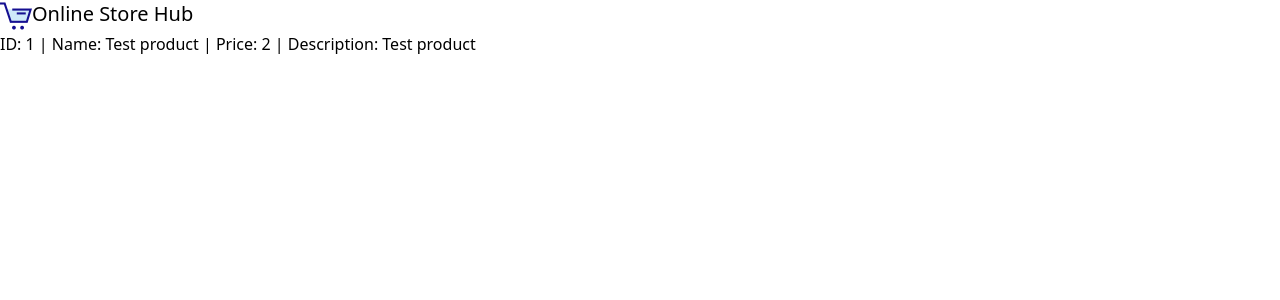
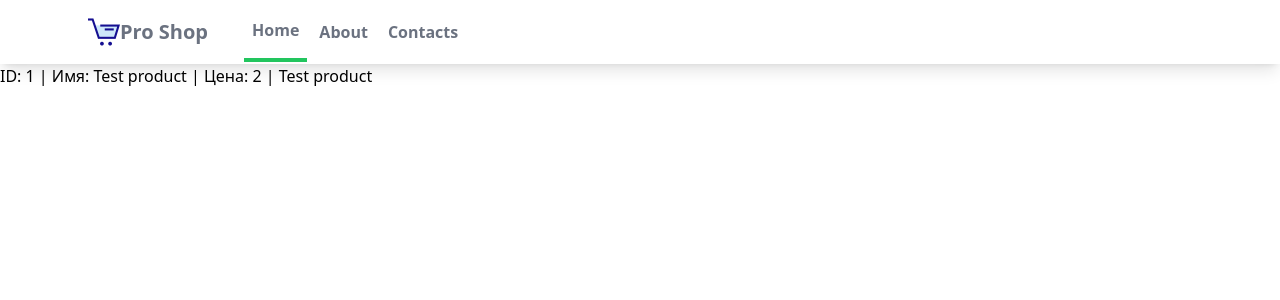
Before and after one commit to Frolov-Andrey2405/OnlineStoreHub, a Django app: template mysite/app/templates/app/index.html in a window 1280 px wide. Shown: the top 300 px of the page. Run offline with Django 4.2, Linux system fonts and the light colour scheme; the template is opened without the code that fills it: values that come from a table or form of the project are taken from there, others are empty; data comes from the database, SQL or seed files in the repository.

Commit message:
NavBar, template structuring

```diff
--- a/mysite/app/static/app/styles.css
+++ b/mysite/app/static/app/styles.css
@@ -538,8 +538,21 @@ video {
   position: static;
 }
 
+.mx-auto {
+  margin-left: auto;
+  margin-right: auto;
+}
+
+.block {
+  display: block;
+}
+
 .flex {
   display: flex;
+}
+
+.hidden {
+  display: none;
 }
 
 .h-8 {
@@ -550,12 +563,105 @@ video {
   width: 2rem;
 }
 
-.text-2xl {
-  font-size: 1.5rem;
-  line-height: 2rem;
+.max-w-6xl {
+  max-width: 72rem;
+}
+
+.items-center {
+  align-items: center;
+}
+
+.justify-between {
+  justify-content: space-between;
+}
+
+.space-x-4 > :not([hidden]) ~ :not([hidden]) {
+  --tw-space-x-reverse: 0;
+  margin-right: calc(1rem * var(--tw-space-x-reverse));
+  margin-left: calc(1rem * calc(1 - var(--tw-space-x-reverse)));
+}
+
+.space-x-7 > :not([hidden]) ~ :not([hidden]) {
+  --tw-space-x-reverse: 0;
+  margin-right: calc(1.75rem * var(--tw-space-x-reverse));
+  margin-left: calc(1.75rem * calc(1 - var(--tw-space-x-reverse)));
+}
+
+.space-x-3 > :not([hidden]) ~ :not([hidden]) {
+  --tw-space-x-reverse: 0;
+  margin-right: calc(0.75rem * var(--tw-space-x-reverse));
+  margin-left: calc(0.75rem * calc(1 - var(--tw-space-x-reverse)));
+}
+
+.space-x-1 > :not([hidden]) ~ :not([hidden]) {
+  --tw-space-x-reverse: 0;
+  margin-right: calc(0.25rem * var(--tw-space-x-reverse));
+  margin-left: calc(0.25rem * calc(1 - var(--tw-space-x-reverse)));
+}
+
+.border {
+  border-width: 1px;
+}
+
+.border-b-4 {
+  border-bottom-width: 4px;
+}
+
+.border-b {
+  border-bottom-width: 1px;
+}
+
+.border-green-500 {
+  --tw-border-opacity: 1;
+  border-color: rgb(34 197 94 / var(--tw-border-opacity));
+}
+
+.bg-white {
+  --tw-bg-opacity: 1;
+  background-color: rgb(255 255 255 / var(--tw-bg-opacity));
+}
+
+.px-4 {
+  padding-left: 1rem;
+  padding-right: 1rem;
+}
+
+.px-2 {
+  padding-left: 0.5rem;
+  padding-right: 0.5rem;
+}
+
+.py-4 {
+  padding-top: 1rem;
+  padding-bottom: 1rem;
 }
 
 .text-xl {
   font-size: 1.25rem;
   line-height: 1.75rem;
 }
+
+.font-bold {
+  font-weight: 700;
+}
+
+.font-semibold {
+  font-weight: 600;
+}
+
+.text-gray-500 {
+  --tw-text-opacity: 1;
+  color: rgb(107 114 128 / var(--tw-text-opacity));
+}
+
+.shadow-lg {
+  --tw-shadow: 0 10px 15px -3px rgb(0 0 0 / 0.1), 0 4px 6px -4px rgb(0 0 0 / 0.1);
+  --tw-shadow-colored: 0 10px 15px -3px var(--tw-shadow-color), 0 4px 6px -4px var(--tw-shadow-color);
+  box-shadow: var(--tw-ring-offset-shadow, 0 0 #0000), var(--tw-ring-shadow, 0 0 #0000), var(--tw-shadow);
+}
+
+@media (min-width: 768px) {
+  .md\:inline-flex {
+    display: inline-flex;
+  }
+}
--- /dev/null
+++ b/mysite/app/templates/app/base.html
@@ -0,0 +1,19 @@
+<!DOCTYPE html>
+{% load static %}
+<html lang="en">
+
+<head>
+    <meta charset="UTF-8">
+    <meta http-equiv="X-UA-Compatible" content="IE=edge">
+    <meta name="viewport" content="width=device-width, initial-scale=1.0">
+    <link rel="stylesheet" href="{% static 'app/styles.css' %}">
+    <title>Document</title>
+</head>
+
+<body>
+    {% block content %}
+
+    {% endblock content %}
+</body>
+
+</html>
--- a/mysite/app/templates/app/index.html
+++ b/mysite/app/templates/app/index.html
@@ -1,32 +1,33 @@
+{% extends "app/base.html" %}
 {% load static %}
 
-<!DOCTYPE html>
-<html lang="en">
-<head>
-    <meta charset="UTF-8">
-    <meta name="viewport" content="width=device-width, initial-scale=1.0">
-    <title>Index</title>
-    <link rel="stylesheet" href="{% static 'app/styles.css' %}">
-</head>
-<body>
-    <nav>
+{% block content %}
+<nav class="bg-white shadow-lg">
+    <div class="max-w-6xl mx-auto px-4">
+        <div class="flex justify-between">
+            <div class="flex space-x-7">
                 <div>
-            <div>
-                <div>
-                    <div class="flex">
-                        <img class="h-8 w-8" src="{% static 'app/images/shop.png' %}" alt="logo">
-                        <span class="text-xl">Online Store Hub</span>
+                    <a href="#" class="flex items-center px-2 py-4">
+                        <img class="h-8 w-8" src="{% static 'app/images/shop.png' %}" alt="logo" />
+                        <span class="text-gray-500 font-semibold text-xl">Pro Shop</span>
+                    </a>
+                </div>
+                <div class="items-center flex space-x-1">
+                    <a href="#" class="py-4 px-2 text-gray-500 font-semibold border-b-4 border-green-500">Home</a>
+                    <a href="#" class="py-4 px-2 text-gray-500 font-semibold">About</a>
+                    <a href="#" class="py-4 px-2 text-gray-500 font-semibold">Contacts</a>
                 </div>
             </div>
         </div>
     </div>
 </nav>
+
 <h4>
+    <!-- <a href="/app/items/{{item.id}}/"></a> -->
     {% for item in items %}
         <a href="{% url 'app:detail' item.id %}">
-                ID: {{ item.id }} | Name: {{ item.name }} | Price: {{ item.price }} | Description: {{ item.description }} <br />
+            ID: {{item.id}} | Имя: {{item.name}} | Цена: {{item.price}} | {{item.description}} <br />
         </a>
     {% endfor %}
 </h4>
-</body>
-</html>
+{% endblock content %}
--- a/mysite/mysite/settings.py
+++ b/mysite/mysite/settings.py
@@ -10,6 +10,7 @@ For the full list of settings and their values, see
 https://docs.djangoproject.com/en/4.2/ref/settings/
 """
 
+import os
 from pathlib import Path
 
 # Build paths inside the project like this: BASE_DIR / 'subdir'.
@@ -118,7 +119,8 @@ USE_TZ = True
 # Static files (CSS, JavaScript, Images)
 # https://docs.djangoproject.com/en/4.2/howto/static-files/
 
-STATIC_URL = 'static/'
+STATIC_URL = '/static/'
+STATICFILES_DIRS = [os.path.join(BASE_DIR, 'static')]
 
 # Default primary key field type
 # https://docs.djangoproject.com/en/4.2/ref/settings/#default-auto-field
```
Lines whose indentation alone changed are shown as unchanged.
